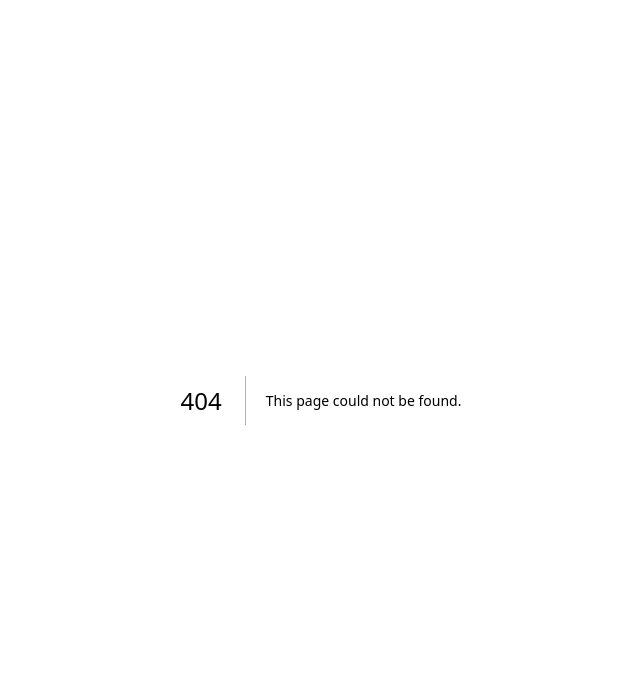
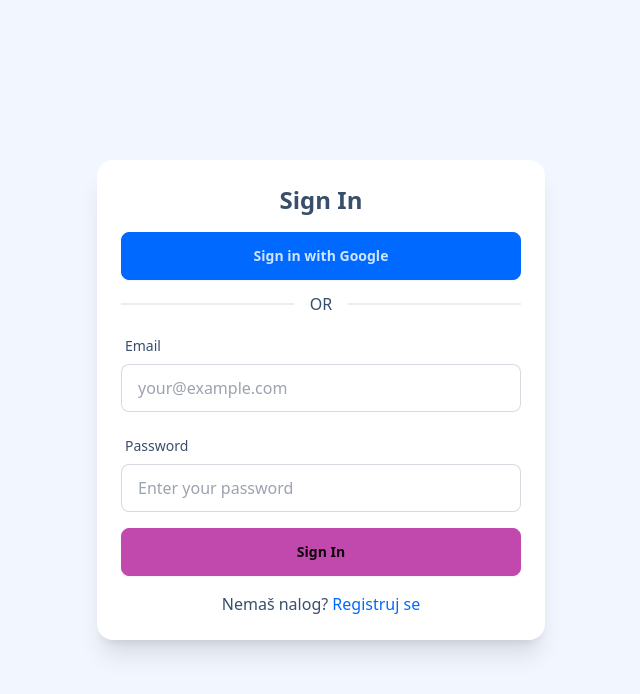
Before and after one commit to BojanSkopljakk/frilens.rs, a Next.js app in the folder frilens-rs/: page /signin in a window 1280 px wide. Before the commit this address had no page. Shown: the top 694 px of the page, without its empty margins (319-959 px from the left). Built offline with nearby package versions, Linux system fonts and the light colour scheme.

Commit message:
signup form + api

```diff
--- /dev/null
+++ b/frilens-rs/app/api/auth/signup/route.js
@@ -0,0 +1,40 @@
+import clientPromise from "@/libs/mongo"; // Use the clientPromise
+import bcrypt from "bcryptjs";
+
+export async function POST(req) {
+  try {
+    const { name, email, password } = await req.json();
+
+    if (!name || !email || !password) {
+      return new Response(JSON.stringify({ message: "All fields are required." }), { status: 400 });
+    }
+
+    console.log("✅ Connecting to MongoDB...");
+    const client = await clientPromise;
+    const db = client.db();
+    const usersCollection = db.collection("users");
+
+    // Check if the user already exists
+    const existingUser = await usersCollection.findOne({ email });
+    if (existingUser) {
+      return new Response(JSON.stringify({ message: "User already exists." }), { status: 400 });
+    }
+
+    // Hash the password
+    const hashedPassword = await bcrypt.hash(password, 10);
+
+    // Insert new user
+    await usersCollection.insertOne({
+      name,
+      email,
+      password: hashedPassword,
+      createdAt: new Date(),
+    });
+
+    console.log("✅ User created successfully!");
+    return new Response(JSON.stringify({ message: "User created successfully!" }), { status: 201 });
+  } catch (error) {
+    console.error("❌ Signup API Error:", error);
+    return new Response(JSON.stringify({ message: "Internal Server Error" }), { status: 500 });
+  }
+}
--- /dev/null
+++ b/frilens-rs/app/signin/page.js
@@ -0,0 +1,83 @@
+"use client";
+import { useState } from "react";
+import { signIn } from "next-auth/react";
+import { useRouter } from "next/navigation";
+
+export default function SignIn() {
+  const [email, setEmail] = useState("");
+  const [password, setPassword] = useState("");
+  const router = useRouter();
+
+  const handleSubmit = async (e) => {
+    e.preventDefault();
+    const result = await signIn("credentials", {
+      redirect: false,
+      email,
+      password,
+    });
+
+    if (result.error) {
+      alert(result.error);
+    } else {
+      router.push("/dashboard"); // Redirect after login
+    }
+  };
+
+  return (
+    <div className="flex items-center justify-center min-h-screen bg-base-200">
+      <div className="card w-full max-w-md shadow-xl bg-base-100 p-6">
+        <h2 className="text-2xl font-semibold text-center">Sign In</h2>
+
+        <button
+          className="btn btn-primary w-full mt-4"
+          onClick={() => signIn("google")}
+        >
+          Sign in with Google
+        </button>
+
+        <div className="divider">OR</div>
+
+        <form onSubmit={handleSubmit} className="space-y-4">
+          <div className="form-control">
+            <label className="label">
+              <span className="label-text">Email</span>
+            </label>
+            <input
+              type="email"
+              placeholder="your@example.com"
+              value={email}
+              onChange={(e) => setEmail(e.target.value)}
+              required
+              className="input input-bordered w-full"
+            />
+          </div>
+
+          <div className="form-control">
+            <label className="label">
+              <span className="label-text">Password</span>
+            </label>
+            <input
+              type="password"
+              placeholder="Enter your password"
+              value={password}
+              onChange={(e) => setPassword(e.target.value)}
+              required
+              className="input input-bordered w-full"
+            />
+          </div>
+
+          <button type="submit" className="btn btn-accent w-full">
+            Sign In
+          </button>
+        </form>
+
+        <p className="mt-4 text-center">
+          Nemaš nalog?{" "}
+          <a href="/signup" className="text-primary hover:underline">
+            Registruj se
+          </a>
+        </p>
+      </div>
+    </div>
+  );
+}
--- /dev/null
+++ b/frilens-rs/app/signup/page.js
@@ -0,0 +1,103 @@
+"use client";
+import { useState, useEffect } from "react";
+import { useRouter } from "next/navigation";
+
+export default function Signup() {
+  const [mounted, setMounted] = useState(false);
+  const [name, setName] = useState("");
+  const [email, setEmail] = useState("");
+  const [password, setPassword] = useState("");
+  const [loading, setLoading] = useState(false);
+  const router = useRouter();
+
+  useEffect(() => {
+    setMounted(true);
+  }, []);
+
+  if (!mounted) return null; // Prevents hydration mismatch
+
+  const handleSubmit = async (e) => {
+    e.preventDefault();
+    setLoading(true);
+
+    const res = await fetch("/api/auth/signup", {
+      method: "POST",
+      headers: { "Content-Type": "application/json" },
+      body: JSON.stringify({ name, email, password }),
+    });
+
+    const data = await res.json();
+    setLoading(false);
+
+    if (!res.ok) {
+      alert(data.message);
+      return;
+    }
+
+    alert("Signup successful! You can now log in.");
+    router.push("/signin");
+  };
+
+  return (
+    <div className="flex items-center justify-center min-h-screen bg-base-200">
+      <div className="card w-full max-w-md shadow-xl bg-base-100 p-6">
+        <h2 className="text-2xl font-semibold text-center">Sign Up</h2>
+
+        <form onSubmit={handleSubmit} className="space-y-4">
+          <div className="form-control">
+            <label className="label">
+              <span className="label-text">Full Name</span>
+            </label>
+            <input
+              type="text"
+              placeholder="John Doe"
+              value={name}
+              onChange={(e) => setName(e.target.value)}
+              required
+              className="input input-bordered w-full"
+            />
+          </div>
+
+          <div className="form-control">
+            <label className="label">
+              <span className="label-text">Email</span>
+            </label>
+            <input
+              type="email"
+              placeholder="your@example.com"
+              value={email}
+              onChange={(e) => setEmail(e.target.value)}
+              required
+              className="input input-bordered w-full"
+            />
+          </div>
+
+          <div className="form-control">
+            <label className="label">
+              <span className="label-text">Password</span>
+            </label>
+            <input
+              type="password"
+              placeholder="Enter a secure password"
+              value={password}
+              onChange={(e) => setPassword(e.target.value)}
+              required
+              className="input input-bordered w-full"
+            />
+          </div>
+
+          <button type="submit" className="btn btn-accent w-full" disabled={loading}>
+            {loading ? "Signing up..." : "Sign Up"}
+          </button>
+        </form>
+
+        <p className="mt-4 text-center">
+          Already have an account?{" "}
+          <a href="/signin" className="text-primary hover:underline">
+            Sign in here
+          </a>
+        </p>
+      </div>
+    </div>
+  );
+}
```
Also changed, not shown: frilens-rs/auth.js (+16 -5 lines).
